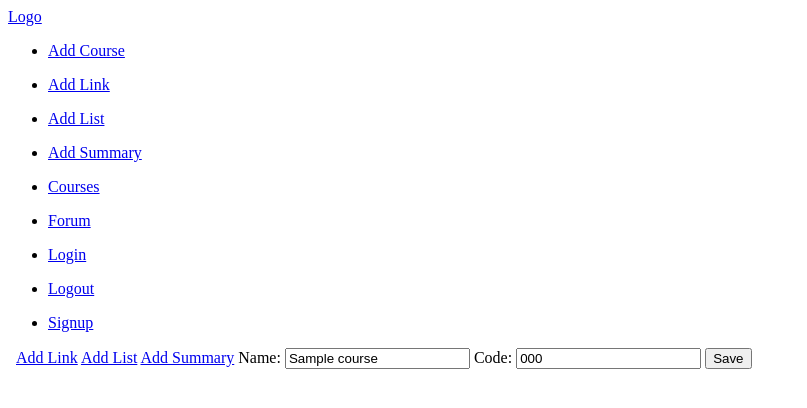
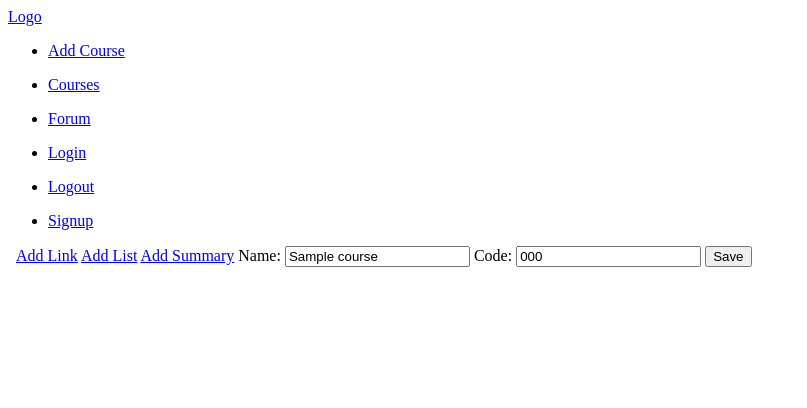
Before and after one commit to rgeurgas/Sid, a Django app: page /course/1/edit/ in a window 1280 px wide. Shown: the top 408 px of the page, without its empty margins (0-807 px from the left). Run offline with Django 3.2, Linux system fonts and the light colour scheme; tables that the repository leaves empty hold one stand-in row (values such as "Sample post").

Commit message:
FUNCIONOU

```diff
--- a/course/forms.py
+++ b/course/forms.py
@@ -38,8 +38,8 @@ class LinkForm(forms.ModelForm):
 	link = forms.URLField()
 	teacher = forms.CharField(max_length=100)
 	tags = forms.ModelMultipleChoiceField(Tag.objects.all())
-	course = forms.ModelChoiceField(Course.objects.all())
+	#course = forms.ModelChoiceField(Course.objects.all())
 
 	class Meta:
 		model = Link
-		fields = ['name', 'description', 'link', 'teacher', 'tags', 'course']
+		fields = ['name', 'description', 'link', 'teacher', 'tags']
--- a/course/templates/base.html
+++ b/course/templates/base.html
@@ -15,14 +15,7 @@
 				<ul id="nav-mobile" class="left hide-on-med-and-down">
 					<li><a href="{% url 'course_new' %}">Add Course</a></li>
 				</ul>
-				<ul id="nav-mobile" class="left hide-on-med-and-down">
-					<li><a href="{% url 'link_add' %}">Add Link</a></li>
-				</ul>
-				<ul id="nav-mobile" class="left hide-on-med-and-down">
-					<li><a href="{% url 'list_add' %}">Add List</a></li>
-				</ul>
-				<ul id="nav-mobile" class="left hide-on-med-and-down">
-					<li><a href="{% url 'summary_add' %}">Add Summary</a></li>
+
 				</ul>
 				<ul id="nav-mobile" class="left hide-on-med-and-down">
 					<li><a href="{% url 'course_list' %}">Courses</a></li>
--- a/course/templates/course/new.html
+++ b/course/templates/course/new.html
@@ -6,9 +6,9 @@
 	<div id="formsnew" class="form-group">
 	{% with url_name=request.resolver_match.url_name %}
 		{% if url_name == 'course_edit' %}
-			<a class="btn left" href="/link_add/">Add Link</a>
-			<a class="btn left" href="/list_add/">Add List</a>
-			<a class="btn left" href="/summary_add/">Add Summary</a>
+			<a class="btn left" href="/link_add/{{course.id}} ">Add Link</a>
+			<a class="btn left" href="/list_add/{{course.id}}">Add List</a>
+			<a class="btn left" href="/summary_add/{{course.id}}">Add Summary</a>
 		{% endif %}
 		{% for field in form %}
 			<label>{{field.label_tag}}</label>
--- a/course/urls.py
+++ b/course/urls.py
@@ -24,7 +24,7 @@ urlpatterns = [
     re_path(r'^course/(?P<pk>\d+)/edit/$', views.course_edit, name='course_edit'),
     re_path(r'^course/(?P<pk>\d+)/remove/$', views.course_remove, name='course_remove'),
 
-    re_path(r'^link_add/$', views.link_add, name='link_add'),
+    re_path(r'^link_add/(?P<pk>\d+)/$', views.link_add, name='link_add'),
     re_path(r'^links/$', views.link_list, name='link_list'),
     re_path(r'^links/(?P<pk>\d+)/$', views.link_detail, name='link_detail'),
     re_path(r'^links/(?P<pk>\d+)/edit/$', views.link_edit, name='link_edit'),
--- a/course/views.py
+++ b/course/views.py
@@ -47,16 +47,18 @@ def course_remove(request, pk):
 	course.delete()
 	return redirect('course_list')
 
-def link_add(request):
+def link_add(request, pk):
+	course = Course.objects.get(pk=pk)
 	if request.method == "POST":
 		form = LinkForm(request.POST)
 		if form.is_valid():
 			link = form.save(commit=False)
+			link.course = course
 			link.save()
 			return redirect('course_list')
 	else:
 		form = LinkForm()
-	context = {'form' : form}
+	context = {'form' : form, 'course' : course}
 	return render(request, 'course/new.html', context)
 
 def link_list(request):
```
Also changed, not shown: 2 other files.
